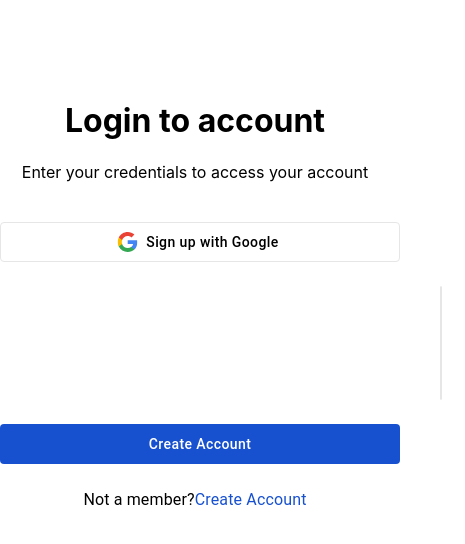
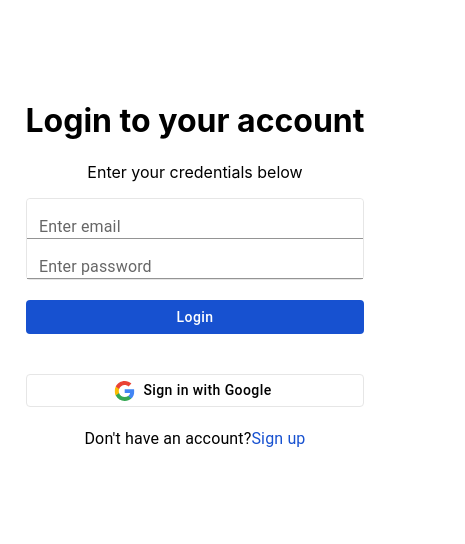
Before and after one commit to infoInk/frontend.github.io, a React (Create React App) app: page / in a window 390 px wide. Shown: the top 544 px of the page, 465 px wide, since content can reach past the window. Built offline with nearby package versions, Linux system fonts and the light colour scheme; the HTML template or start-up script is replaced by a standard one.

Commit message:
made login responsive

```diff
--- a/src/pages/login.jsx
+++ b/src/pages/login.jsx
@@ -2,28 +2,20 @@ import React from "react";
 import TextField from "@mui/material/TextField";
 import Box from "@mui/material/Box";
 import Button from "@mui/material/Button";
-// import { Google } from '@material-ui/icons';
+import { Container, Typography, useMediaQuery, useTheme } from "@mui/material";
+import { ReactComponent as SocialIcon } from './Social.svg';
 import "../styles/index.scss";
-import { Container, Typography } from "@mui/material";
-import { ReactComponent as SocialIcon } from './Social.svg';
 
+function Login() {
+  const theme = useTheme();
+  const isDesktop = useMediaQuery(theme.breakpoints.up("md"));
 
-function sign_up() {
   return (
     <div>
       <Box sx={{ py: "80px" }}>
-        <h1>Login to account</h1>
-        <p>Enter your credentials to access your account</p>
-        <Button
-          variant="outlined"
+        <h1>Login to your account</h1>
+        <p>Enter your credentials below</p>
 
-          className="button"
-          sx={{ my: "24px",  color:"black", borderColor:"#E6E6E6" ,textTransform: "none"}}
-          startIcon={<SocialIcon />}
-
-        >
-          Sign up with Google
-        </Button>
         <Box
           sx={{
             display: "flex",
@@ -32,53 +24,88 @@ function sign_up() {
             alignItems: "center",
             border: "1px solid #E6E6E6",
             borderRadius: "4px",
-            mx: "440px",
+            mx: isDesktop ? "440px" : "26px",
+            px: isDesktop ? "0" : "0px",
           }}
         >
           <TextField
             id="outlined-basic"
-            label="Enter email*"
+            label="Enter email"
             variant="filled"
             fullWidth
             sx={{
               "& .MuiFilledInput-root": {
-                maxheight: "40px",
-                maxwidth: "400px",
-                backgroundColor:'#ffff'
+                maxHeight: "40px",
+                maxWidth: "400px",
+                backgroundColor: "#ffff",
               },
             }}
           />
           <TextField
             id="outlined-basic"
-            label="Create a password*"
+            label="Enter password"
             variant="filled"
             fullWidth
             sx={{
               "& .MuiFilledInput-root": {
-                maxheight: "40px",
-                maxwidth: "400px",
-                backgroundColor:'#ffff'
+                maxHeight: "40px",
+                maxWidth: "400px",
+                backgroundColor: "#ffff",
               },
             }}
           />
         </Box>
-
+        <Box
+        sx={{
+            display: "flex",
+            flexDirection: "column",
+            justifyContent: "center",
+            alignItems: "center",
+          }}>
         <Button
           variant="contained"
           disableElevation
           className="button"
-          sx={{ my: "24px", backgroundColor: "#1751D0" ,textTransform: "none"}}
+          sx={{
+            my: "20px",
+            backgroundColor: "#1751D0",
+            textTransform: "none",
+            height: isDesktop ? "40px" : "33.8px",
+            width: isDesktop ? "400px" : "338px",
+          }}
         >
-          Create Account
+          Login
         </Button>
-        <Container sx={{
+        <Button
+          variant="outlined"
+          className="button"
+          sx={{
+            my:"20px",
+            color: "black",
+            borderColor: "#E6E6E6",
+            textTransform: "none",
+            height: isDesktop ? "40px" : "33.8px",
+            width: isDesktop ? "400px" : "338px",
+          }}
+          startIcon={<SocialIcon />}
+        >
+          Sign in with Google
+        </Button>
+        </Box>
+        <Container
+          sx={{
             display: "flex",
-            flexDirection: "row",  justifyContent: "center",
-            alignItems: "center",}}><Typography >Not a member? </Typography><Typography sx={{color:"#1751D0"}}>Create Account</Typography></Container>
-
+            flexDirection: "row",
+            justifyContent: "center",
+            alignItems: "center",
+          }}
+        >
+          <Typography>Don't have an account? </Typography>
+          <Typography sx={{ color: "#1751D0" }}>Sign up</Typography>
+        </Container>
       </Box>
     </div>
   );
 }
 
-export default sign_up;
+export default Login;
```
